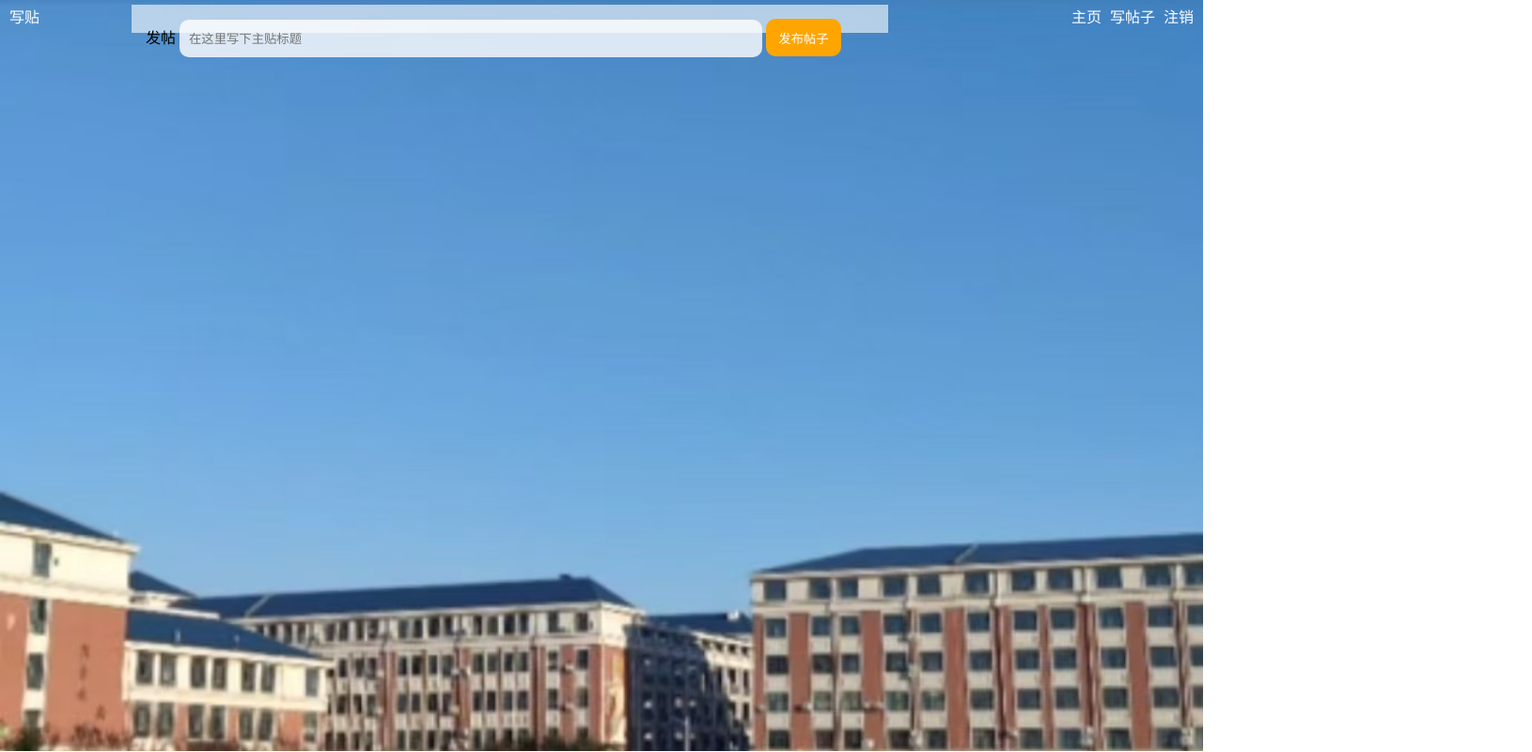
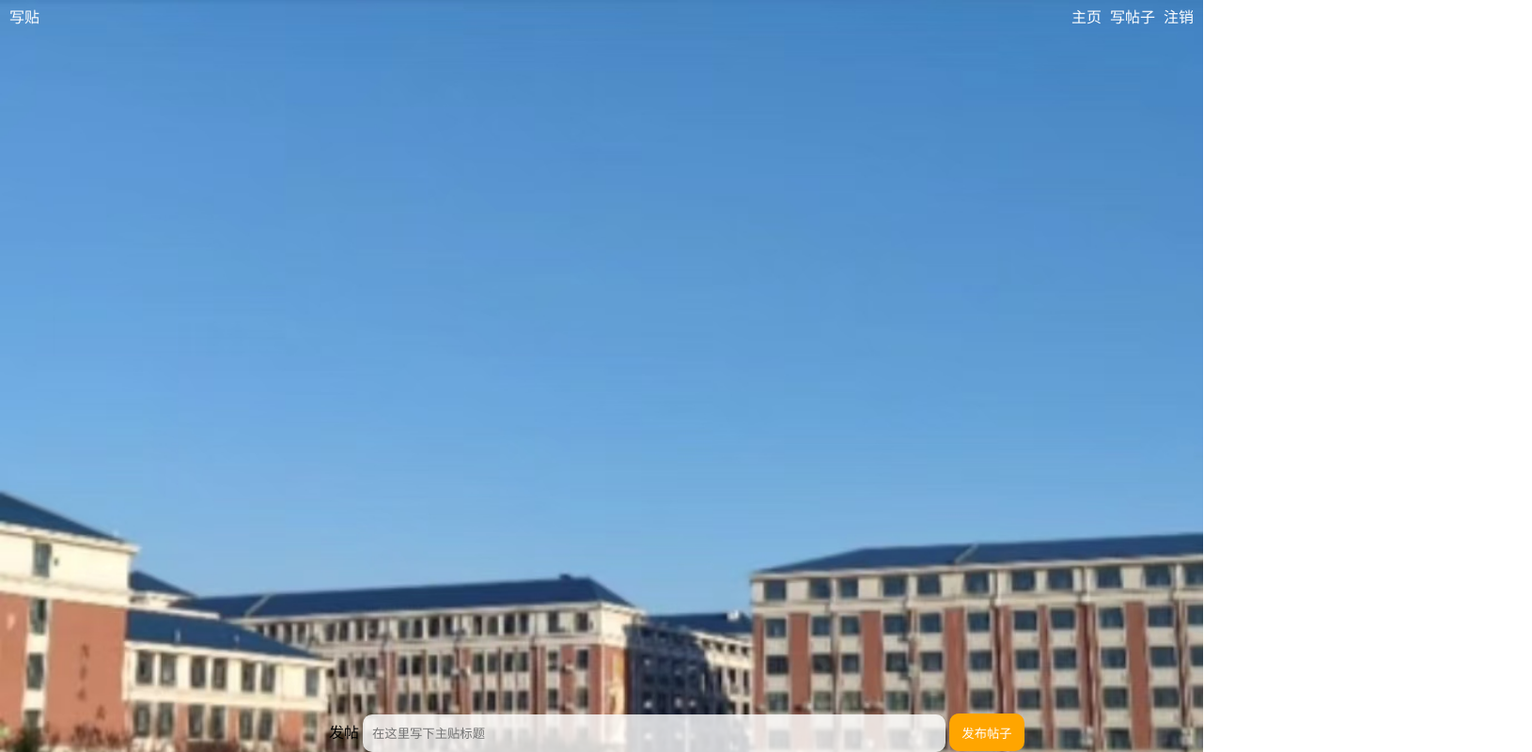
Before and after one commit to Hu1216/ceshi, a plain HTML site: page editor.html in a window 1280 px wide. Shown: the whole page at 94% size, 1630 px wide, since content can reach past the window. Drawn offline with Linux system fonts and the light colour scheme.

Commit message:
Add files via upload

```diff
--- a/css/list.css
+++ b/css/list.css
@@ -1,7 +1,7 @@
 .板块列表{
     height: 100%;
     min-height: 500px;
-    overflow: hidden;
+    overflow: clip;
     width: calc(100% - 190px - 5px);
 
     padding: 15px;
@@ -74,3 +74,11 @@ ol {
 	font-size: 16px;
 	text-align: center;
 }
+.发帖{
+	width: 100%;
+	height: 10px;
+
+	position: absolute;
+	bottom: 30px;
+	left: 350px;
+}
--- a/editor.html
+++ b/editor.html
@@ -7,6 +7,7 @@
     <link rel="stylesheet" href="css/editor.css">
 	<link rel="stylesheet" href="css/detail.css">
 	<link rel="stylesheet" href="css/common.css">
+	<link rel="stylesheet" href="css/list.css">
 </head>
 <body>
     <div class="导航栏">
@@ -23,12 +24,10 @@
         </div>
 
 <div class="主体">
-	<div class="板块列表">
-		<div class="留言">
-			发帖
-			<input type="text" placeholder="在这里写下主贴标题" id="title">
-			<button id="submit">发布帖子</button>
-		</div>
+	<div class="发帖">
+		发帖
+		<input type="text" placeholder="在这里写下主贴标题" id="title">
+		<button id="submit">发布帖子</button>
 	</div>
 </div>
 </body>
```
Also changed, not shown: detail.html (+0 -9 lines), index.html (+1 -0 lines).
